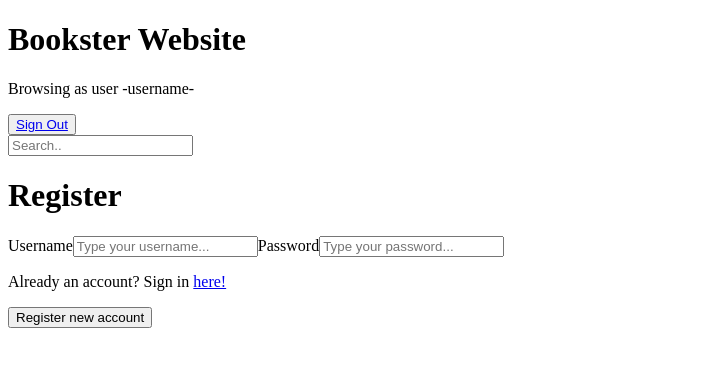
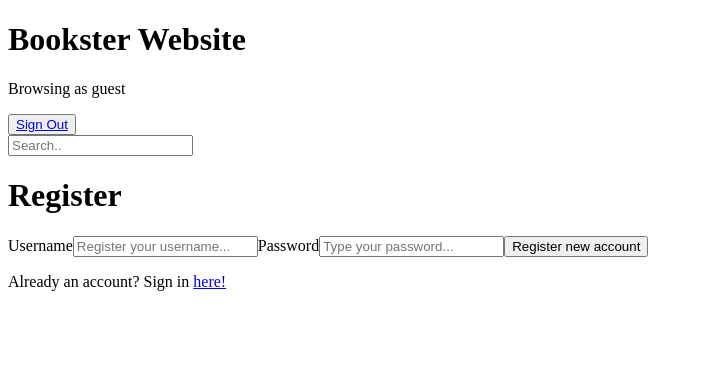
Before and after one commit to BoMar-Dev/bookster-project, a React (Create React App) app in the folder client/: page /register in a window 1280 px wide. Shown: the top 366 px of the page, without its empty margins (0-703 px from the left). Built offline with nearby package versions, Linux system fonts and the light colour scheme.

Commit message:
Register and login forms input values OK.

```diff
--- a/client/src/components/Header.js
+++ b/client/src/components/Header.js
@@ -1,12 +1,39 @@
+import {useState, useEffect} from "react"
 import { SearchField } from './SearchField';
 
 export const Header = () => {
+  const [currentUser, setCurrentUser] = useState(undefined);
 
+
+  const getCurrentUser = () => {
+    return JSON.parse(sessionStorage.getItem('username'));
+  }
+
+  useEffect(() => {
+    const user = getCurrentUser();
+
+    if (user) {
+      setCurrentUser(user);
+    }
+  }, []);
+console.log(currentUser);
   return (
     <header className="header-container">
+
         <h1>Bookster Website</h1>
-        <p>Browsing as user <span>-username- </span></p>
-        <button><a href="/">Sign Out</a></button>
+        {currentUser ? (
+          <div>
+            <p>Browsing as user <span>-{currentUser.username}- </span></p>
+            <button><a href="/">Sign Out</a></button>
+          </div>
+        ) : (
+          <div>
+            <p>Browsing as guest</p>
+            <button><a href="/">Sign Out</a></button>
+          </div>
+        )}
+
+
         <SearchField/>
     </header>
   )
--- a/client/src/components/Login.js
+++ /dev/null
@@ -1,5 +0,0 @@
-export const Login = () => {
-  return (
-    <div>Login</div>
-  )
-}
--- /dev/null
+++ b/client/src/components/LoginService.js
@@ -0,0 +1,13 @@
+import axios from 'axios';
+const LOGIN_URL = "http://localhost:4000/auth/login";
+
+export const LoginService = async (username,password) => {
+  const response = await axios.post(LOGIN_URL, {
+    username,
+    password,
+  });
+  if (response.data.accessToken) {
+    sessionStorage.setItem('user', JSON.stringify(response.data));
+  }
+  return response.data;
+};
--- /dev/null
+++ b/client/src/components/RegisterService.js
@@ -0,0 +1,17 @@
+
+import axios from 'axios';
+
+const REG_URL = "http://localhost:4000/auth/register";
+
+export const RegisterService = (username, password) => {
+  return axios.post(REG_URL, {
+    username,
+    password,
+  })
+  .then((response) => {
+    if (response.data.accessToken) {
+        sessionStorage.setItem('user', JSON.stringify(response.data));
+    }
+    return response.data;
+  })
+}
--- a/client/src/pages/GuestPage.js
+++ b/client/src/pages/GuestPage.js
@@ -27,7 +27,7 @@ useEffect(() => {
 
   return (
     <div className='guest-container'>
-        <section>
+        <section >
           <h2>Book title</h2>
           {books.map((bookTitle) => {
             const {title} = bookTitle;
--- a/client/src/pages/LoginPage.js
+++ b/client/src/pages/LoginPage.js
@@ -1,32 +1,65 @@
 import React, { useState } from 'react'
-import axios from 'axios';
+import { useNavigate } from 'react-router-dom';
+import { LoginService } from '../components/LoginService';
+import { UserPage } from './UserPage';
 
-const LOGIN_URL = "http://localhost:4000/auth/login";
+// const LOGIN_URL = "http://localhost:4000/auth/login";
 
 
 
 export const LoginPage = () => {
+  const [password, setPassword] = useState('');
+  const [username, setUsername]= useState('');
 
+  const navigate = useNavigate();
+
+  const handleLogin = async (e) => {
+    e.preventDefault();
+    try {
+      await LoginService(username,password).then(
+        () => {
+          navigate('/user');
+          window.location.reload();
+        },
+        (error) => {
+          console.log(error);
+        }
+      );
+    } catch (err) {
+      console.log(err);
+    }
+  };
 
 
   return (
     <div className='login-container'>
         <h1>Login</h1>
         <div className='login-wrapper'>
-            <form className='login-form'>
+            <form className='login-form' onSubmit={handleLogin}>
                 <label>Username</label>
-                <input type="text" placeholder='Type your username...' autoComplete='off' required></input>
+                <input
+                type="text"
+                placeholder='Type your username...'
+                autoComplete='off'
+                value={username}
+                required
+                onChange={(e) => setUsername(e.target.value)}
+                >
+                </input>
                 <label>Password</label>
-                <input type="password" placeholder='Type your password...' required></input>
+                <input
+                type="password"
+                placeholder='Type your password...'
+                value={password}
+                required
+                onChange={(e) => setPassword(e.target.value)}
+                >
+                </input>
+                <button type="submit">Sign in</button>
             </form>
             <p>No account? Sign up <a href="/register" >here!</a></p>
-            <button type="submit">Sign in</button>
             <button><a href="/guest">Proceed as guest user</a></button>
         </div>
     </div>
   )
 }
-
-
-// form onSubmit={handleSubmit}
-// button innanför form för submit.
--- a/client/src/pages/RegisterPage.js
+++ b/client/src/pages/RegisterPage.js
@@ -1,18 +1,60 @@
-import React from 'react'
+import React, { useState } from 'react'
+import { useNavigate } from 'react-router-dom';
+import { RegisterService } from '../components/RegisterService';
 
 export const RegisterPage = () => {
+    const [password, setPassword] = useState('');
+    const [username, setUsername]= useState('');
+
+    const navigate = useNavigate();
+
+    const handleRegister = async (e) => {
+        e.preventDefault();
+        try {
+        await RegisterService(username,password).then(
+            () => {
+            navigate('/');
+            window.location.reload();
+            },
+            (error) => {
+            console.log(error);
+            }
+        );
+        } catch (err) {
+        console.log(err);
+        }
+    };
+
     return (
       <div className='register-container'>
           <h1>Register</h1>
           <div className='register-wrapper'>
-              <form className='register-form'>
+              <form className='register-form' onSubmit={handleRegister}>
                   <label>Username</label>
-                  <input type="text" placeholder='Type your username...'></input>
+                  <input
+                    type="text"
+                    placeholder='Register your username...'
+                    autoComplete='off'
+                    value={username}
+                    required
+                    onChange={(e) => setUsername(e.target.value)}
+                   >
+
+                   </input>
                   <label>Password</label>
-                  <input type="password" placeholder='Type your password...'></input>
+                  <input
+                    type="password"
+                    placeholder='Type your password...'
+                    value={password}
+                    required
+                    onChange={(e) => setPassword(e.target.value)}
+                  >
+
+                  </input>
+                  <button type="submit">Register new account</button>
               </form>
               <p>Already an account? Sign in <a href="/">here!</a></p>
-              <button type="submit">Register new account</button>
+
           </div>
       </div>
     )
```
Also changed, not shown: client/src/components/Register.js (deleted).
